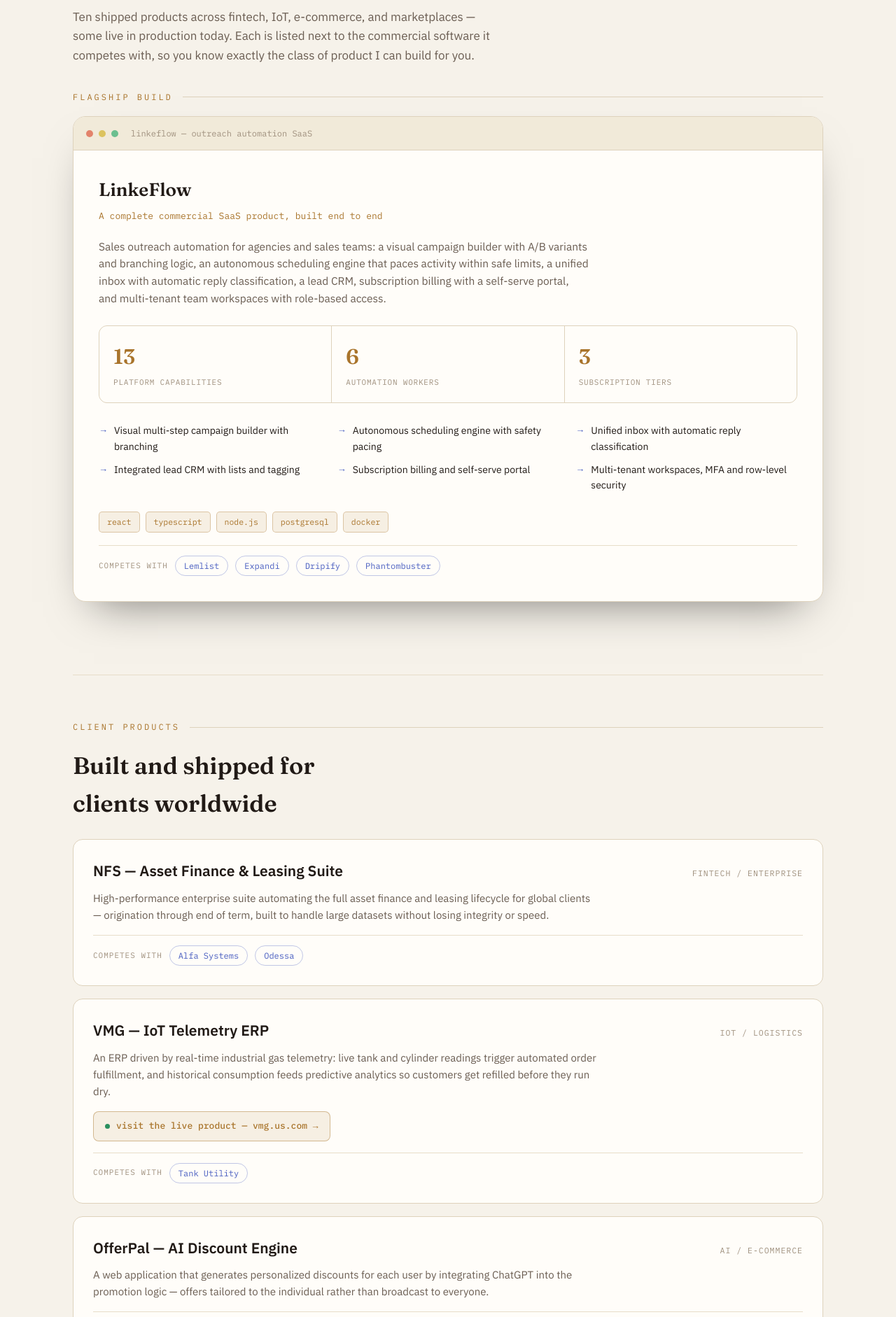
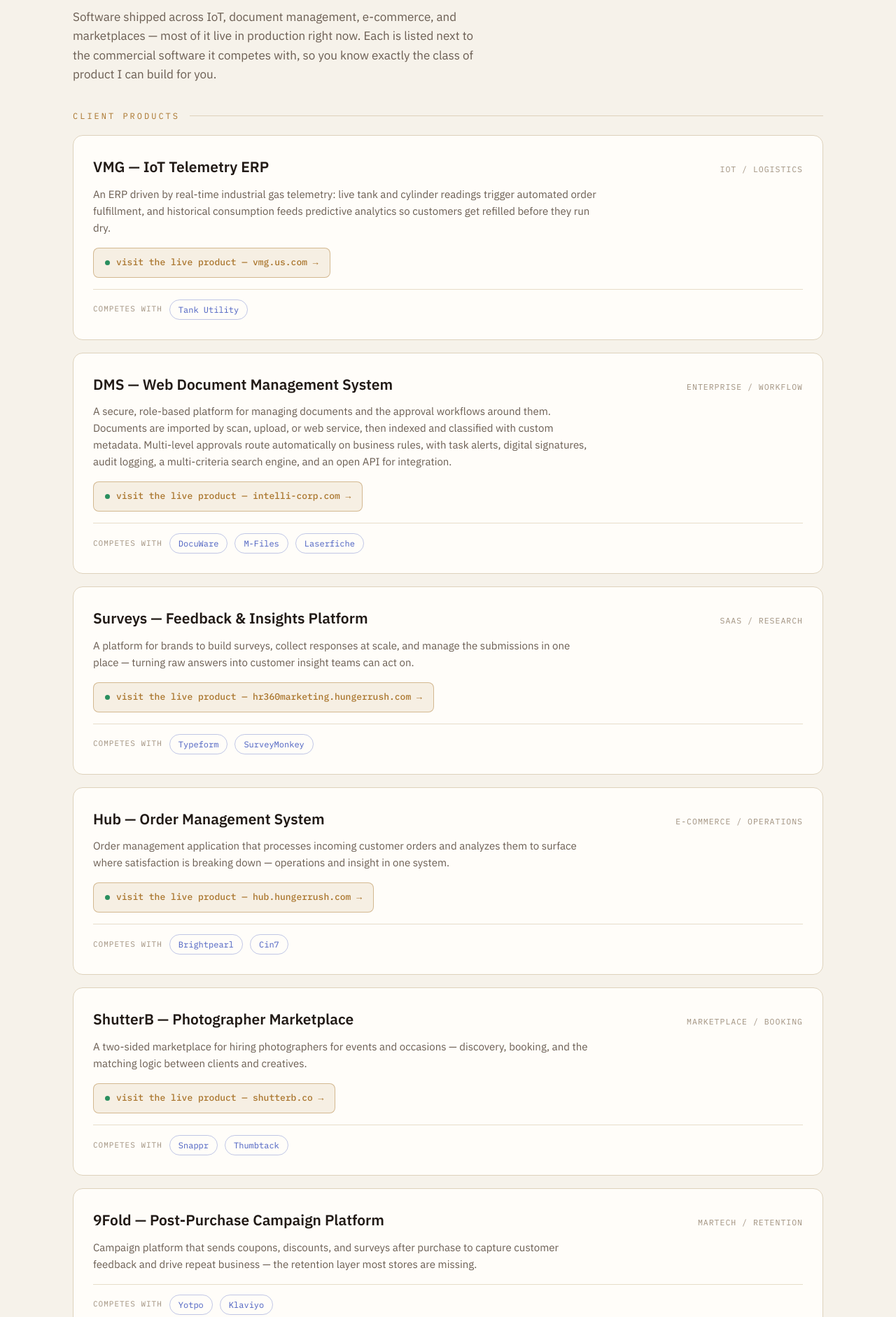
Before and after one commit to umerfarooq212/portfolio, a plain HTML site: page work.html in a window 1280 px wide. Shown: the part 249-2131 px from the top of the page at 70% size. Drawn offline with Linux system fonts and the light colour scheme.

Commit message:
Add DMS and live product links; remove OfferPal, NFS, KYB, Athex Midas; move LinkeFlow to end

```diff
--- a/work.html
+++ b/work.html
@@ -4,7 +4,7 @@
 <meta charset="UTF-8">
 <meta name="viewport" content="width=device-width, initial-scale=1.0, viewport-fit=cover">
 <title>Work — Umer Farooq</title>
-<meta name="description" content="Software products built by Umer Farooq — SaaS platforms, ERP, fintech, marketplaces and automation tools.">
+<meta name="description" content="Software products built by Umer Farooq — live SaaS platforms, document management, IoT telemetry, order management and marketplaces.">
 <link rel="icon" href="data:,">
 <script>document.documentElement.classList.add('js');</script>
 <link rel="preconnect" href="https://fonts.gstatic.com" crossorigin>
@@ -32,82 +32,14 @@
     <div class="kicker">work</div>
     <h1>Products I've built</h1>
     <p class="lead">
-      Ten shipped products across fintech, IoT, e-commerce, and marketplaces — some live in
-      production today. Each is listed next to the commercial software it competes with, so you
-      know exactly the class of product I can build for you.
+      Software shipped across IoT, document management, e-commerce, and marketplaces — most of it
+      live in production right now. Each is listed next to the commercial software it competes
+      with, so you know exactly the class of product I can build for you.
     </p>
   </section>
 
   <section class="section-flush">
-    <div class="kicker">flagship build</div>
-    <div class="console reveal">
-      <div class="console-bar">
-        <span class="cdot" style="background:#e3836b"></span>
-        <span class="cdot" style="background:#dcc35f"></span>
-        <span class="cdot" style="background:#6bbf8f"></span>
-        <span class="console-path">linkeflow — outreach automation SaaS</span>
-      </div>
-      <div class="console-body">
-        <h3>LinkeFlow</h3>
-        <div class="tagline">A complete commercial SaaS product, built end to end</div>
-        <p class="desc">
-          Sales outreach automation for agencies and sales teams: a visual campaign builder with
-          A/B variants and branching logic, an autonomous scheduling engine that paces activity
-          within safe limits, a unified inbox with automatic reply classification, a lead CRM,
-          subscription billing with a self-serve portal, and multi-tenant team workspaces with
-          role-based access.
-        </p>
-        <div class="stat-row">
-          <div class="stat"><div class="n">13</div><div class="l">platform capabilities</div></div>
-          <div class="stat"><div class="n">6</div><div class="l">automation workers</div></div>
-          <div class="stat"><div class="n">3</div><div class="l">subscription tiers</div></div>
-        </div>
-        <div class="feature-grid">
-          <div class="feature">Visual multi-step campaign builder with branching</div>
-          <div class="feature">Autonomous scheduling engine with safety pacing</div>
-          <div class="feature">Unified inbox with automatic reply classification</div>
-          <div class="feature">Integrated lead CRM with lists and tagging</div>
-          <div class="feature">Subscription billing and self-serve portal</div>
-          <div class="feature">Multi-tenant workspaces, MFA and row-level security</div>
-        </div>
-        <div class="tags">
-          <span class="tag">react</span>
-          <span class="tag">typescript</span>
-          <span class="tag">node.js</span>
-          <span class="tag">postgresql</span>
-          <span class="tag">docker</span>
-        </div>
-        <div class="compare" style="margin-top:18px;">
-          <span class="cl">competes with</span>
-          <a href="https://www.lemlist.com" target="_blank" rel="noopener noreferrer">Lemlist</a>
-          <a href="https://expandi.io" target="_blank" rel="noopener noreferrer">Expandi</a>
-          <a href="https://dripify.io" target="_blank" rel="noopener noreferrer">Dripify</a>
-          <a href="https://phantombuster.com" target="_blank" rel="noopener noreferrer">Phantombuster</a>
-        </div>
-      </div>
-    </div>
-  </section>
-
-  <section>
     <div class="kicker">client products</div>
-    <h2 class="section-title">Built and shipped for clients worldwide</h2>
-
-    <div class="case reveal">
-      <div class="case-head">
-        <h3>NFS — Asset Finance &amp; Leasing Suite</h3>
-        <span class="domain">fintech / enterprise</span>
-      </div>
-      <p>
-        High-performance enterprise suite automating the full asset finance and leasing lifecycle
-        for global clients — origination through end of term, built to handle large datasets without
-        losing integrity or speed.
-      </p>
-      <div class="compare">
-        <span class="cl">competes with</span>
-        <a href="https://alfasystems.com" target="_blank" rel="noopener noreferrer">Alfa Systems</a>
-        <a href="https://odessa.com" target="_blank" rel="noopener noreferrer">Odessa</a>
-      </div>
-    </div>
 
     <div class="case reveal">
       <div class="case-head">
@@ -130,50 +62,81 @@
 
     <div class="case reveal">
       <div class="case-head">
-        <h3>OfferPal — AI Discount Engine</h3>
-        <span class="domain">ai / e-commerce</span>
+        <h3>DMS — Web Document Management System</h3>
+        <span class="domain">enterprise / workflow</span>
       </div>
       <p>
-        A web application that generates personalized discounts for each user by integrating
-        ChatGPT into the promotion logic — offers tailored to the individual rather than
-        broadcast to everyone.
+        A secure, role-based platform for managing documents and the approval workflows around
+        them. Documents are imported by scan, upload, or web service, then indexed and classified
+        with custom metadata. Multi-level approvals route automatically on business rules, with
+        task alerts, digital signatures, audit logging, a multi-criteria search engine, and an
+        open API for integration.
       </p>
+      <a class="live-link" href="https://intelli-corp.com/web-document-management-system/" target="_blank" rel="noopener noreferrer">
+        <span class="ldot"></span>visit the live product — intelli-corp.com →
+      </a>
       <div class="compare">
         <span class="cl">competes with</span>
-        <a href="https://voucherify.io" target="_blank" rel="noopener noreferrer">Voucherify</a>
-        <a href="https://www.talon.one" target="_blank" rel="noopener noreferrer">Talon.One</a>
+        <a href="https://docuware.com" target="_blank" rel="noopener noreferrer">DocuWare</a>
+        <a href="https://www.m-files.com" target="_blank" rel="noopener noreferrer">M-Files</a>
+        <a href="https://laserfiche.com" target="_blank" rel="noopener noreferrer">Laserfiche</a>
       </div>
     </div>
 
     <div class="case reveal">
       <div class="case-head">
-        <h3>Know Your Business — Verification Platform</h3>
-        <span class="domain">compliance / kyb</span>
+        <h3>Surveys — Feedback &amp; Insights Platform</h3>
+        <span class="domain">saas / research</span>
       </div>
       <p>
-        Business registration and client verification platform built for clients in Greece —
-        onboarding, identity and business checks, and the compliance trail that regulated
-        customers require.
+        A platform for brands to build surveys, collect responses at scale, and manage the
+        submissions in one place — turning raw answers into customer insight teams can act on.
       </p>
+      <a class="live-link" href="https://hr360marketing.hungerrush.com/" target="_blank" rel="noopener noreferrer">
+        <span class="ldot"></span>visit the live product — hr360marketing.hungerrush.com →
+      </a>
       <div class="compare">
         <span class="cl">competes with</span>
-        <a href="https://middesk.com" target="_blank" rel="noopener noreferrer">Middesk</a>
+        <a href="https://typeform.com" target="_blank" rel="noopener noreferrer">Typeform</a>
+        <a href="https://surveymonkey.com" target="_blank" rel="noopener noreferrer">SurveyMonkey</a>
       </div>
     </div>
 
     <div class="case reveal">
       <div class="case-head">
-        <h3>Athex Midas — Contract Automation</h3>
-        <span class="domain">legal tech / documents</span>
+        <h3>Hub — Order Management System</h3>
+        <span class="domain">e-commerce / operations</span>
       </div>
       <p>
-        Generates finished contracts automatically once a customer completes a guided
-        questionnaire — replacing manual drafting with a flow a non-lawyer can complete
-        in minutes.
+        Order management application that processes incoming customer orders and analyzes them
+        to surface where satisfaction is breaking down — operations and insight in one system.
       </p>
+      <a class="live-link" href="https://hub.hungerrush.com/" target="_blank" rel="noopener noreferrer">
+        <span class="ldot"></span>visit the live product — hub.hungerrush.com →
+      </a>
       <div class="compare">
         <span class="cl">competes with</span>
-        <a href="https://juro.com" target="_blank" rel="noopener noreferrer">Juro</a>
+        <a href="https://brightpearl.com" target="_blank" rel="noopener noreferrer">Brightpearl</a>
+        <a href="https://cin7.com" target="_blank" rel="noopener noreferrer">Cin7</a>
+      </div>
+    </div>
+
+    <div class="case reveal">
+      <div class="case-head">
+        <h3>ShutterB — Photographer Marketplace</h3>
+        <span class="domain">marketplace / booking</span>
+      </div>
+      <p>
+        A two-sided marketplace for hiring photographers for events and occasions — discovery,
+        booking, and the matching logic between clients and creatives.
+      </p>
+      <a class="live-link" href="https://shutterb.co/" target="_blank" rel="noopener noreferrer">
+        <span class="ldot"></span>visit the live product — shutterb.co →
+      </a>
+      <div class="compare">
+        <span class="cl">competes with</span>
+        <a href="https://snappr.com" target="_blank" rel="noopener noreferrer">Snappr</a>
+        <a href="https://thumbtack.com" target="_blank" rel="noopener noreferrer">Thumbtack</a>
       </div>
     </div>
 
@@ -194,54 +157,60 @@
       </div>
     </div>
 
-    <div class="case reveal">
-      <div class="case-head">
-        <h3>Surveys — Feedback &amp; Insights Platform</h3>
-        <span class="domain">saas / research</span>
+  </section>
+
+  <section>
+    <div class="kicker">my own product</div>
+    <h2 class="section-title">Built, launched, and running as a business.</h2>
+    <div class="console reveal" style="margin-bottom:0;">
+      <div class="console-bar">
+        <span class="cdot" style="background:#e3836b"></span>
+        <span class="cdot" style="background:#dcc35f"></span>
+        <span class="cdot" style="background:#6bbf8f"></span>
+        <span class="console-path">linkeflow.com — outreach automation SaaS</span>
       </div>
-      <p>
-        A platform for brands to build surveys, collect responses at scale, and manage the
-        submissions in one place to turn raw answers into customer insight.
-      </p>
-      <div class="compare">
-        <span class="cl">competes with</span>
-        <a href="https://typeform.com" target="_blank" rel="noopener noreferrer">Typeform</a>
-        <a href="https://surveymonkey.com" target="_blank" rel="noopener noreferrer">SurveyMonkey</a>
+      <div class="console-body">
+        <h3>LinkeFlow</h3>
+        <div class="tagline">A complete commercial SaaS product, built end to end</div>
+        <p class="desc">
+          Sales outreach automation for agencies and sales teams: a visual campaign builder with
+          A/B variants and branching logic, an autonomous scheduling engine that paces activity
+          within safe limits, a unified inbox with automatic reply classification, a lead CRM,
+          subscription billing with a self-serve portal, and multi-tenant team workspaces with
+          role-based access. I designed, built, deployed, and shipped the whole thing.
+        </p>
+        <div class="stat-row">
+          <div class="stat"><div class="n">13</div><div class="l">platform capabilities</div></div>
+          <div class="stat"><div class="n">6</div><div class="l">automation workers</div></div>
+          <div class="stat"><div class="n">3</div><div class="l">subscription tiers</div></div>
+        </div>
+        <div class="feature-grid">
+          <div class="feature">Visual multi-step campaign builder with branching</div>
+          <div class="feature">Autonomous scheduling engine with safety pacing</div>
+          <div class="feature">Unified inbox with automatic reply classification</div>
+          <div class="feature">Integrated lead CRM with lists and tagging</div>
+          <div class="feature">Subscription billing and self-serve portal</div>
+          <div class="feature">Multi-tenant workspaces, MFA and row-level security</div>
+        </div>
+        <div class="tags">
+          <span class="tag">react</span>
+          <span class="tag">typescript</span>
+          <span class="tag">node.js</span>
+          <span class="tag">postgresql</span>
+          <span class="tag">docker</span>
+        </div>
+        <a class="live-link" href="https://linkeflow.com/" target="_blank" rel="noopener noreferrer" style="margin-top:20px; margin-bottom:0;">
+          <span class="ldot"></span>visit the live product — linkeflow.com →
+        </a>
+        <div class="compare" style="margin-top:18px;">
+          <span class="cl">competes with</span>
+          <a href="https://www.lemlist.com" target="_blank" rel="noopener noreferrer">Lemlist</a>
+          <a href="https://expandi.io" target="_blank" rel="noopener noreferrer">Expandi</a>
+          <a href="https://dripify.io" target="_blank" rel="noopener noreferrer">Dripify</a>
+          <a href="https://phantombuster.com" target="_blank" rel="noopener noreferrer">Phantombuster</a>
+        </div>
       </div>
     </div>
-
-    <div class="case reveal">
-      <div class="case-head">
-        <h3>Hub — Order Management System</h3>
-        <span class="domain">e-commerce / operations</span>
-      </div>
-      <p>
-        Order management application that processes incoming customer orders and analyzes them
-        to surface where satisfaction is breaking down — operations and insight in one system.
-      </p>
-      <div class="compare">
-        <span class="cl">competes with</span>
-        <a href="https://brightpearl.com" target="_blank" rel="noopener noreferrer">Brightpearl</a>
-        <a href="https://cin7.com" target="_blank" rel="noopener noreferrer">Cin7</a>
-      </div>
-    </div>
-
-    <div class="case reveal">
-      <div class="case-head">
-        <h3>ShutterB — Photographer Marketplace</h3>
-        <span class="domain">marketplace / booking</span>
-      </div>
-      <p>
-        A two-sided marketplace for hiring photographers for events and occasions — discovery,
-        booking, and the matching logic between clients and creatives.
-      </p>
-      <div class="compare">
-        <span class="cl">competes with</span>
-        <a href="https://snappr.com" target="_blank" rel="noopener noreferrer">Snappr</a>
-        <a href="https://thumbtack.com" target="_blank" rel="noopener noreferrer">Thumbtack</a>
-      </div>
-    </div>
-
   </section>
 
   <section>
```
